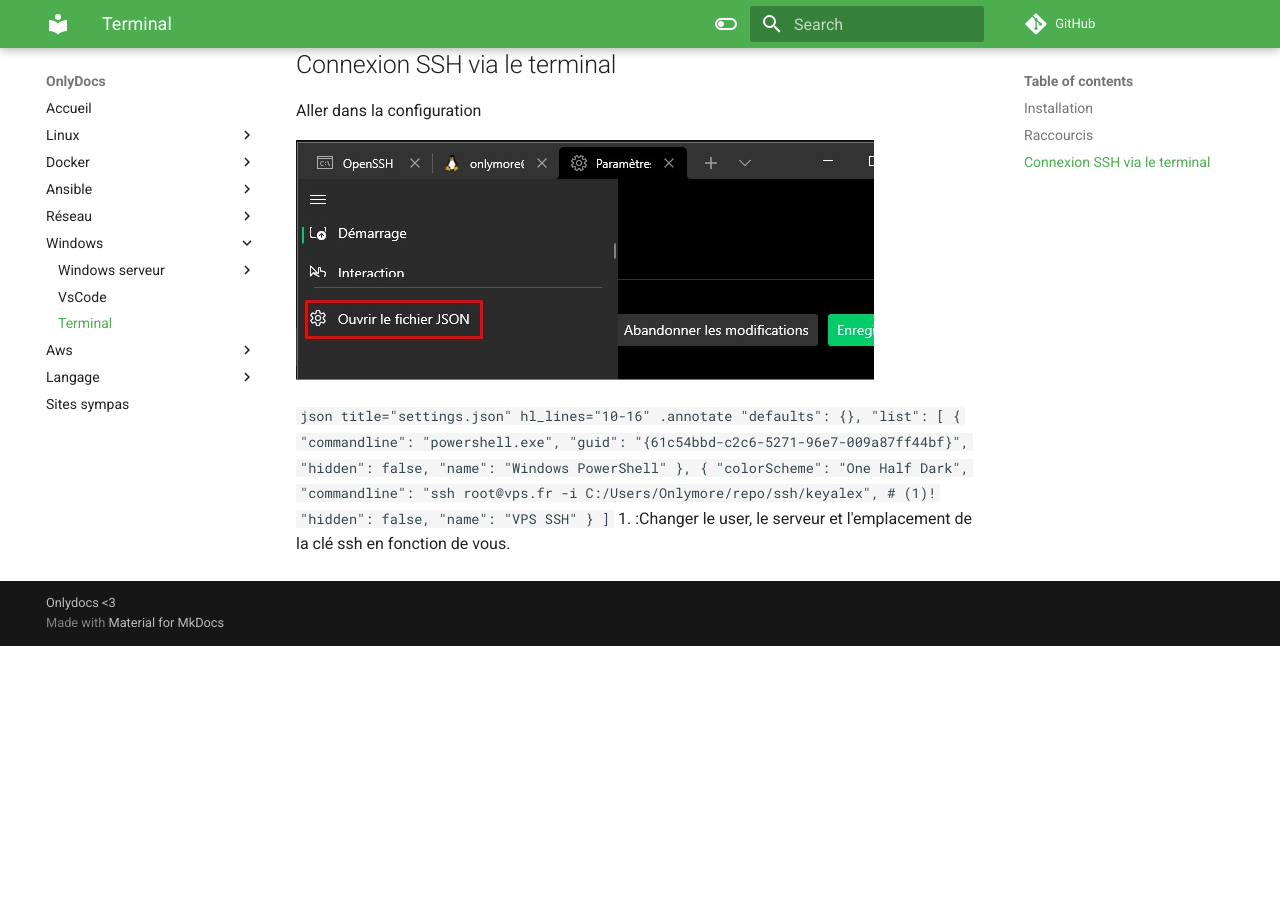
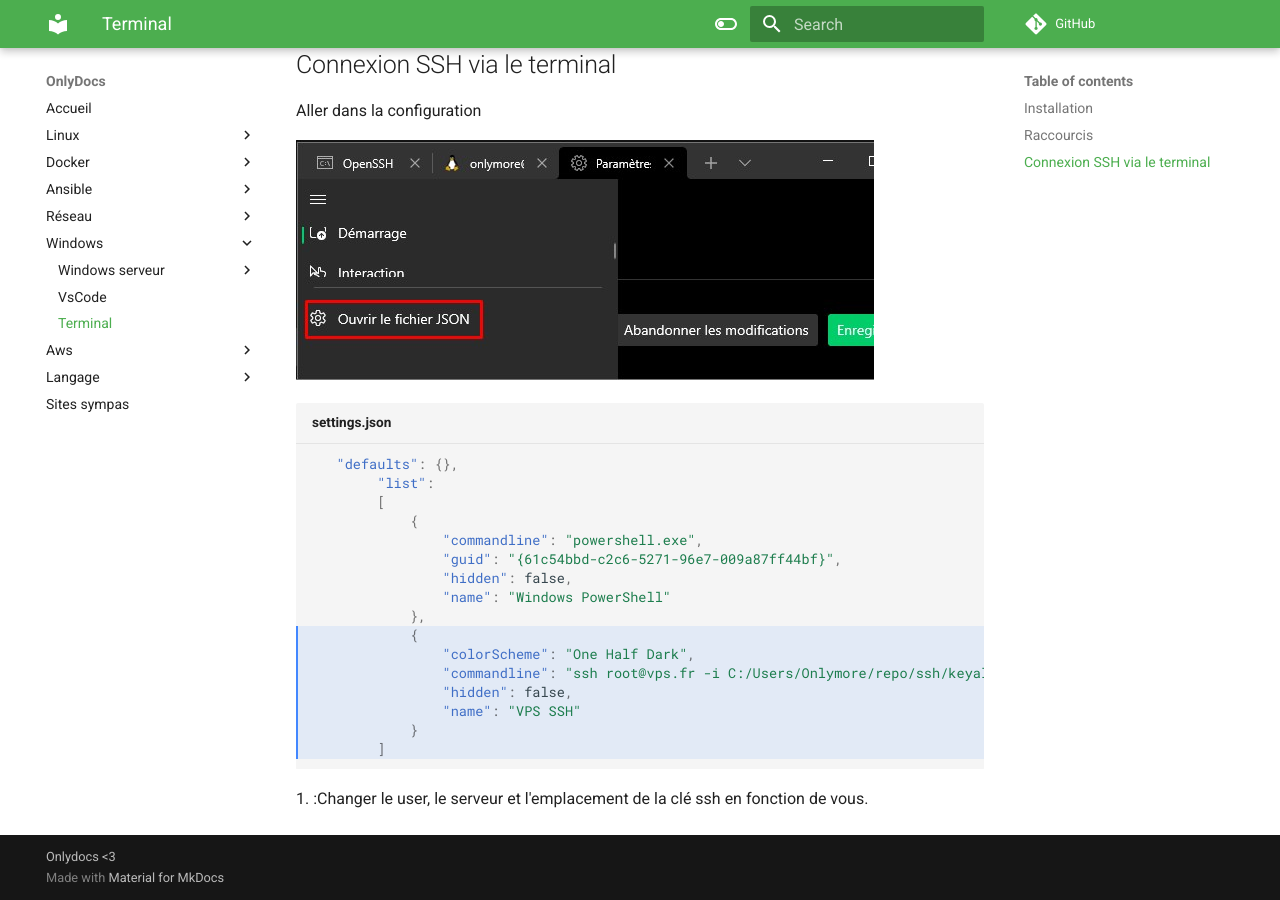
Before and after one commit to Theonlymore/OnlyDocs, an MkDocs documentation site: the page built from docs/windows/newTerminal.md, in a window 1280 px wide and 900 px high, scrolled down 671 px. Built offline with MkDocs 1.6.1 and Material for MkDocs 9.7.7, drawn with Linux system fonts in a browser that asks for light colours; comment, search, counter and statistics services are not loaded; before the commit the page ends 1317 px from its top, so only the background shows below that.

Commit message:
Update newTerminal.md

````diff
--- a/docs/windows/newTerminal.md
+++ b/docs/windows/newTerminal.md
@@ -25,7 +25,7 @@ Aller dans la configuration
 
 
 
-```json title="settings.json" hl_lines="10-16" .annotate
+```json title="settings.json" hl_lines="10-16"
    "defaults": {},
         "list":
         [
````
